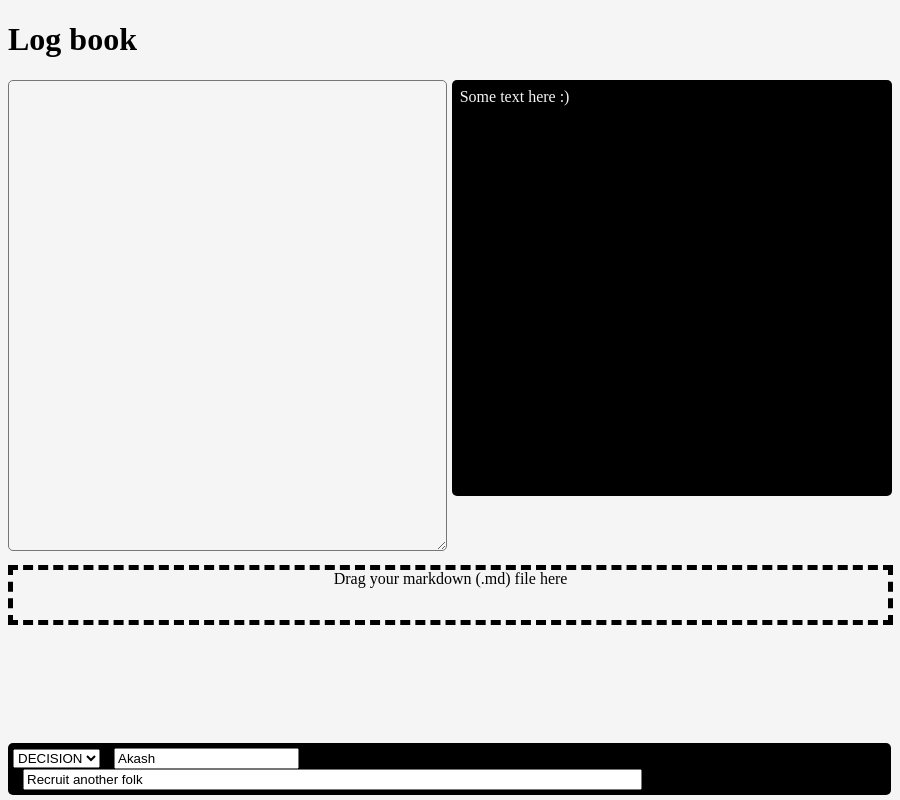
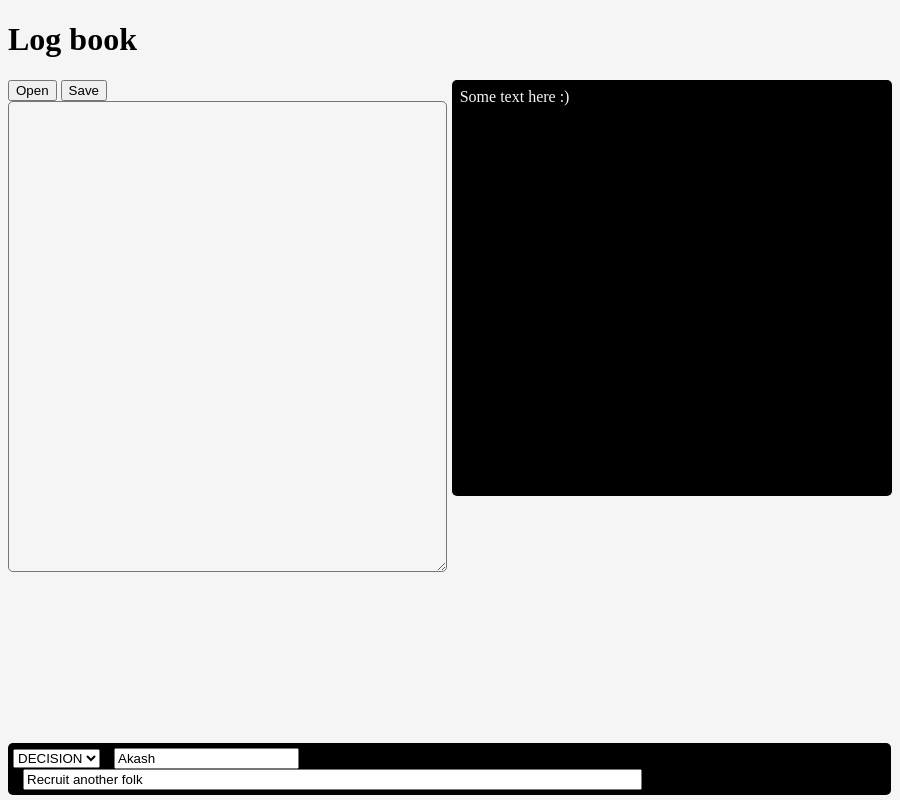
Before and after one commit to akashagarwal7/markdown-logbook, an Electron app: page index.html in a window 900 px wide. Drawn offline with nearby package versions, Linux system fonts and the light colour scheme; no server answers.

Commit message:
ADD: Open and save file

```diff
--- a/index.html
+++ b/index.html
@@ -6,7 +6,11 @@
     <link rel="stylesheet" type="text/css" href="./styles/index.css">
   </head>
   <body>
-    <h1>Log book</h1>
+    <span>
+      <h1>Log book</h1>
+      <button id='openDialog' onclick="openFileDialog()">Open</button>
+      <button onclick="saveFile()">Save</button>
+    </span>
     <!-- All of the Node.js APIs are available in this renderer process. -->
     <!-- We are using Node.js <script>document.write(process.versions.node)</script>,
     Chromium <script>document.write(process.versions.chrome)</script>,
@@ -22,9 +26,9 @@
 
     </span>
 
-    <div id="holder">
+    <!-- <div id="holder">
       Drag your markdown (.md) file here
-    </div>
+    </div> -->
 
     <div id="footer">
       <form>
--- a/scripts/logger.js
+++ b/scripts/logger.js
@@ -4,6 +4,25 @@ var converter = new showdown.Converter();
 var moment = require('moment');
 
 var p = 'EXAMPLE.md';
+
+const { dialog } = require('electron').remote;
+
+function openFileDialog() {
+	dialog.showOpenDialog({ properties: ['openFile'] }, (filePaths, bookmarks) => {
+		if (filePaths.length > 0) {
+			p = filePaths[0];
+			openFile(p);
+		}
+	});
+}
+
+function saveFile() {
+	const data = new Uint8Array(Buffer.from(document.getElementById("textbox").value));
+	fs.writeFile(p, data, (err) => {
+	  if (err) throw err;
+	  console.log('The file has been saved!');
+	});
+}
 
 function updateDiv(data) {
 	document.getElementById("display").innerHTML = converter.makeHtml(data);
```
